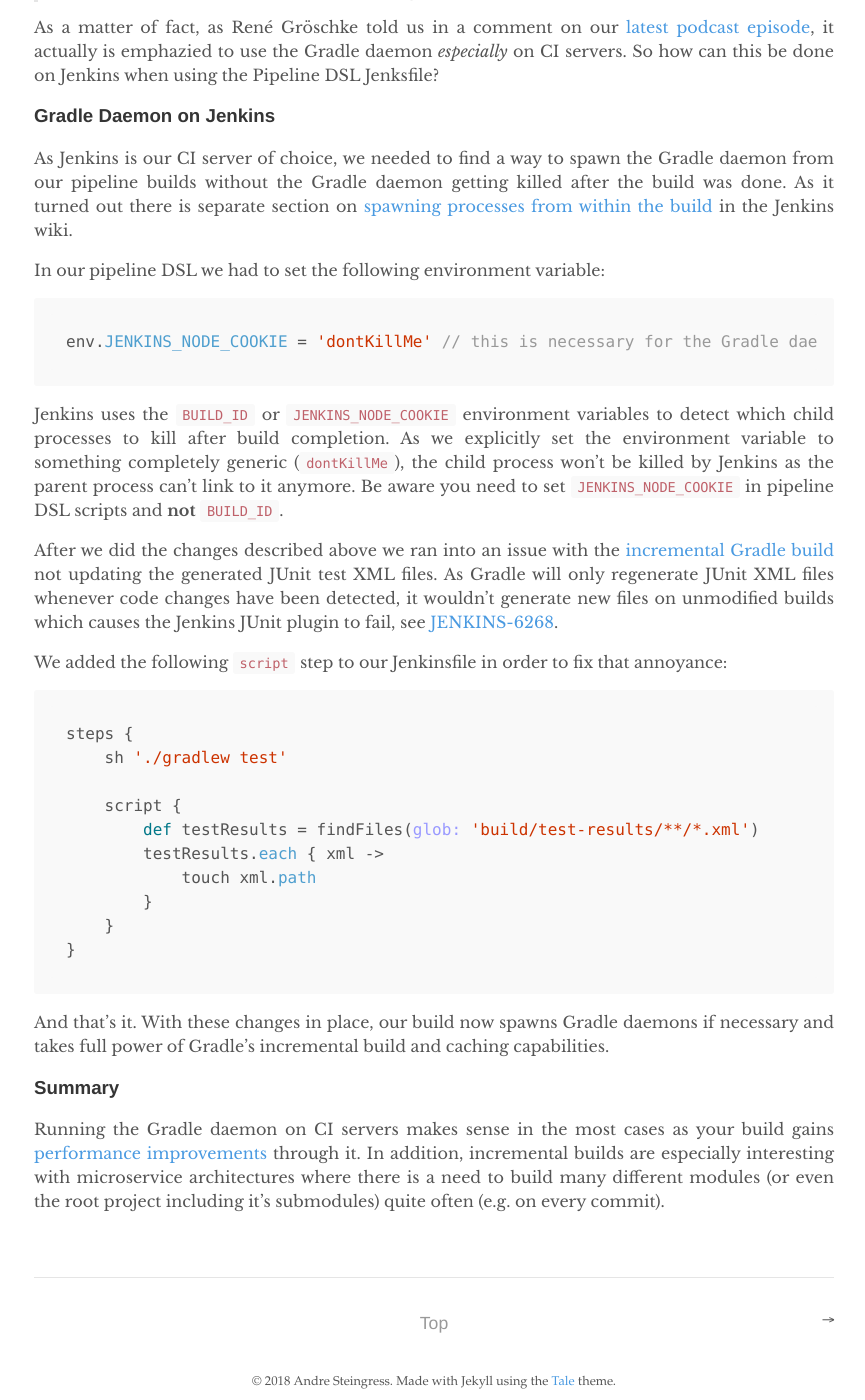
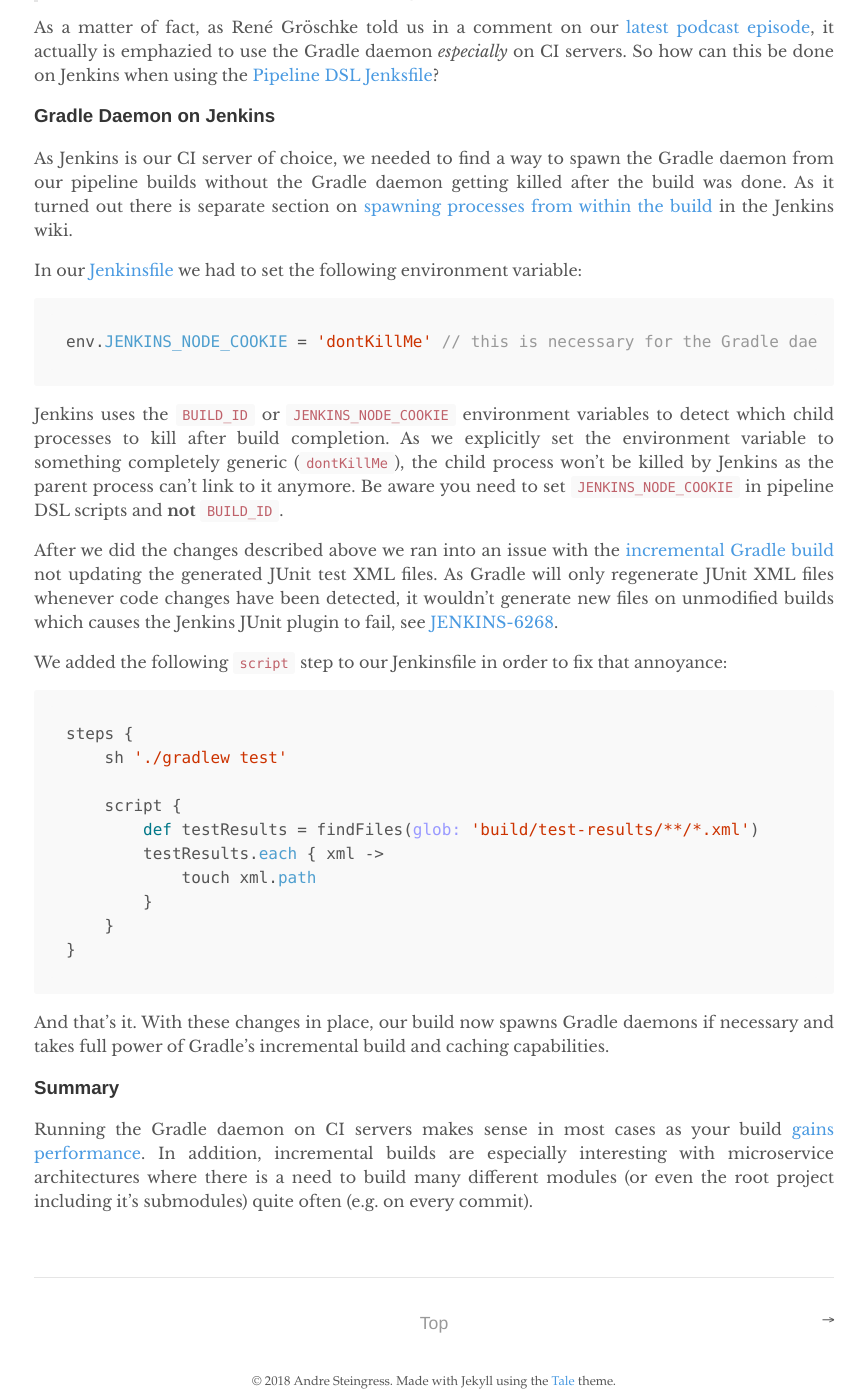
Before and after one commit to andresteingress/andresteingress.github.io, a Jekyll site: the page built from _posts/2018-09-05-gradle-daemon-and-jenkins.md, in a window 1280 px wide and 1400 px high, scrolled down 630 px. Shown: the whole window, without its empty margins (206-1071 px from the left). Built offline with Jekyll 4.4.1, drawn with Linux system fonts in a browser that asks for light colours; comment, search, counter and statistics services are not loaded.

Commit message:
fixed typos

````diff
--- a/_posts/2018-09-05-gradle-daemon-and-jenkins.md
+++ b/_posts/2018-09-05-gradle-daemon-and-jenkins.md
@@ -17,13 +17,13 @@
 
 > Since Gradle 3.0, we enable Daemon by default and recommend using it for both developers' machines and Continuous Integration servers.
 
-As a matter of fact, as René Gröschke told us in a comment on our [latest podcast episode](https://dtr.fm/dtr164-kostenpflichtiges-java-und-gradle-plugins-entwickeln/#comments), it actually is emphazied to use the Gradle daemon _especially_ on CI servers. So how can this be done on Jenkins when using the Pipeline DSL Jenksfile?
+As a matter of fact, as René Gröschke told us in a comment on our [latest podcast episode](https://dtr.fm/dtr164-kostenpflichtiges-java-und-gradle-plugins-entwickeln/#comments), it actually is emphazied to use the Gradle daemon _especially_ on CI servers. So how can this be done on Jenkins when using the [Pipeline DSL Jenksfile](https://jenkins.io/doc/book/pipeline/syntax/)?
 
 ### Gradle Daemon on Jenkins
 
 As Jenkins is our CI server of choice, we needed to find a way to spawn the Gradle daemon from our pipeline builds without the Gradle daemon getting killed after the build was done. As it turned out there is separate section on [spawning processes from within the build](https://wiki.jenkins.io/display/JENKINS/Spawning+processes+from+build) in the Jenkins wiki.
 
-In our pipeline DSL we had to set the following environment variable:
+In our [Jenkinsfile](https://jenkins.io/doc/book/pipeline/syntax/) we had to set the following environment variable:
 
 ```groovy
 env.JENKINS_NODE_COOKIE = 'dontKillMe' // this is necessary for the Gradle daemon to be kept alive
@@ -52,4 +52,4 @@
 
 ### Summary
 
-Running the Gradle daemon on CI servers makes sense in the most cases as your build gains [performance improvements](https://guides.gradle.org/performance/) through it. In addition, incremental builds are especially interesting with microservice architectures where there is a need to build many different modules (or even the root project including it's submodules) quite often (e.g. on every commit).
+Running the Gradle daemon on CI servers makes sense in most cases as your build [gains performance](https://guides.gradle.org/performance/). In addition, incremental builds are especially interesting with microservice architectures where there is a need to build many different modules (or even the root project including it's submodules) quite often (e.g. on every commit).
````
